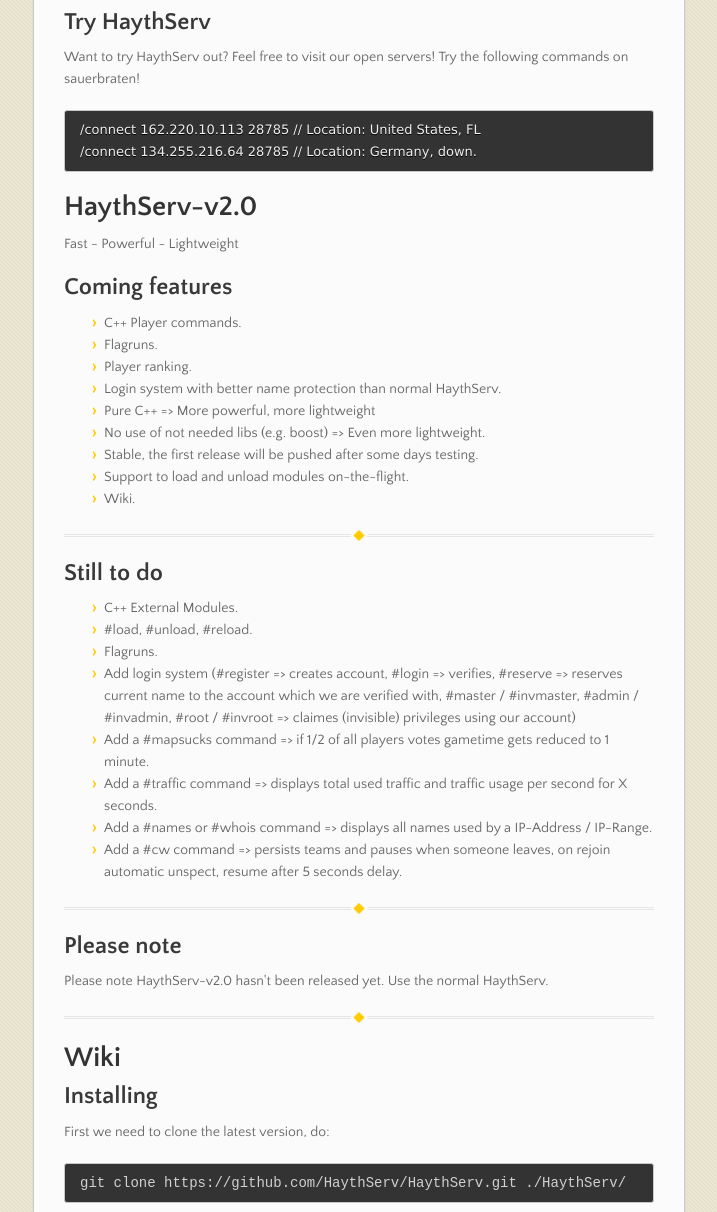
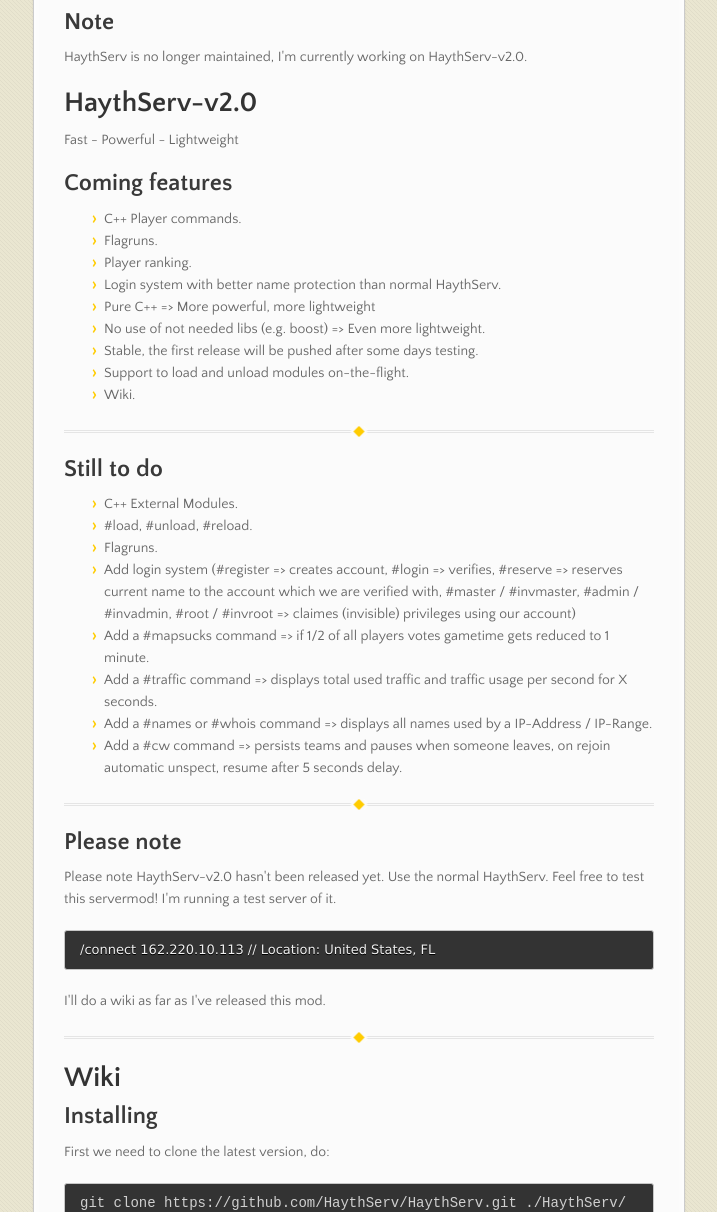
Before and after one commit to HaythServ/HaythServ, a plain HTML site: page index.html in a window 1280 px wide. Shown: the part 1060-2272 px from the top of the page, without its empty margins (282-999 px from the left). Drawn offline with nearby package versions, Linux system fonts and the light colour scheme.

```diff
--- a/index.html
+++ b/index.html
@@ -81,13 +81,9 @@
 <li>Cheater-detection may ban non-cheaters³.</li>
 <li>Auth-system not working.</li>
 </ul><hr><h2>
-<a name="try-haythserv" class="anchor" href="#try-haythserv"><span class="octicon octicon-link"></span></a>Try HaythServ</h2>
+<a name="note" class="anchor" href="#note"><span class="octicon octicon-link"></span></a>Note</h2>
 
-<p>Want to try HaythServ out? Feel free to visit our open servers! Try the following commands on sauerbraten!</p>
-
-<pre><code>/connect 162.220.10.113 28785 // Location: United States, FL
-/connect 134.255.216.64 28785 // Location: Germany, down.
-</code></pre>
+<p>HaythServ is no longer maintained, I'm currently working on HaythServ-v2.0.</p>
 
 <h1>
 <a name="haythserv-v20" class="anchor" href="#haythserv-v20"><span class="octicon octicon-link"></span></a>HaythServ-v2.0</h1>
@@ -122,7 +118,13 @@
 </ul><hr><h2>
 <a name="please-note" class="anchor" href="#please-note"><span class="octicon octicon-link"></span></a>Please note</h2>
 
-<p>Please note HaythServ-v2.0 hasn't been released yet. Use the normal HaythServ.</p>
+<p>Please note HaythServ-v2.0 hasn't been released yet. Use the normal HaythServ.
+Feel free to test this servermod! I'm running a test server of it. </p>
+
+<pre><code>/connect 162.220.10.113 // Location: United States, FL
+</code></pre>
+
+<p>I'll do a wiki as far as I've released this mod.</p>
 
 <hr><h1>
 <a name="wiki" class="anchor" href="#wiki"><span class="octicon octicon-link"></span></a>Wiki</h1>
```
Also changed, not shown: params.json (+1 -1 lines).
